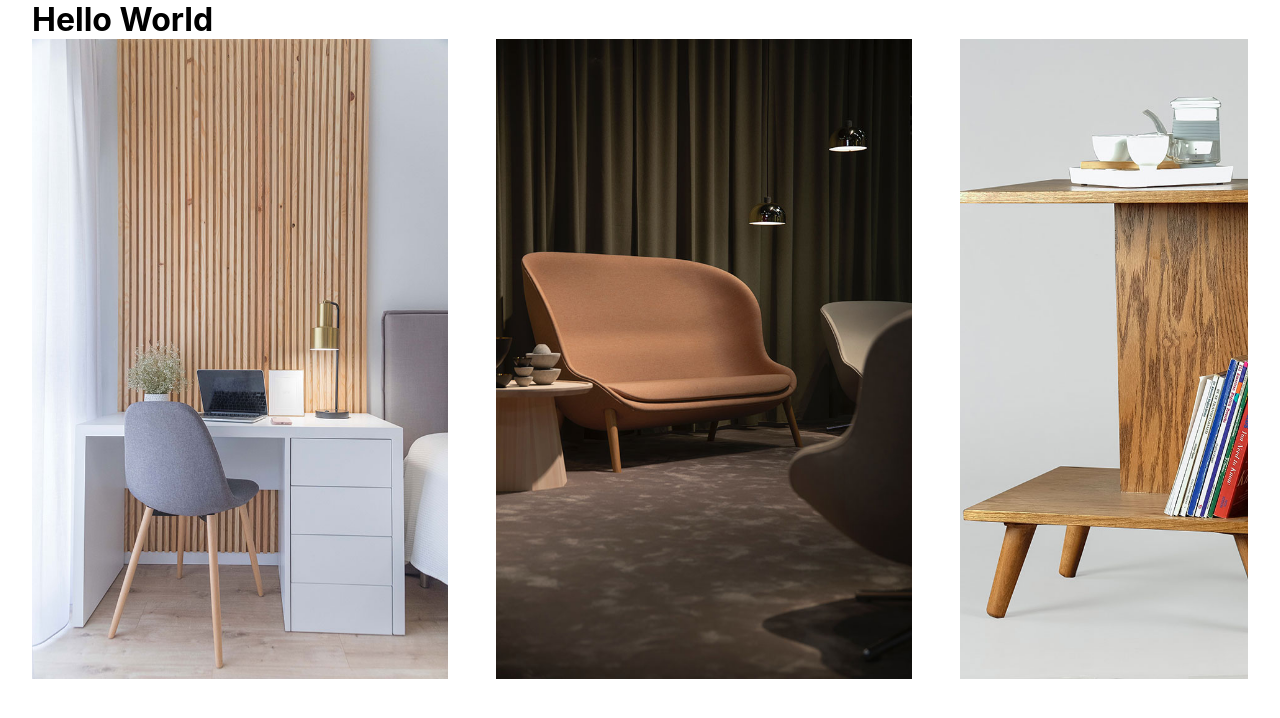
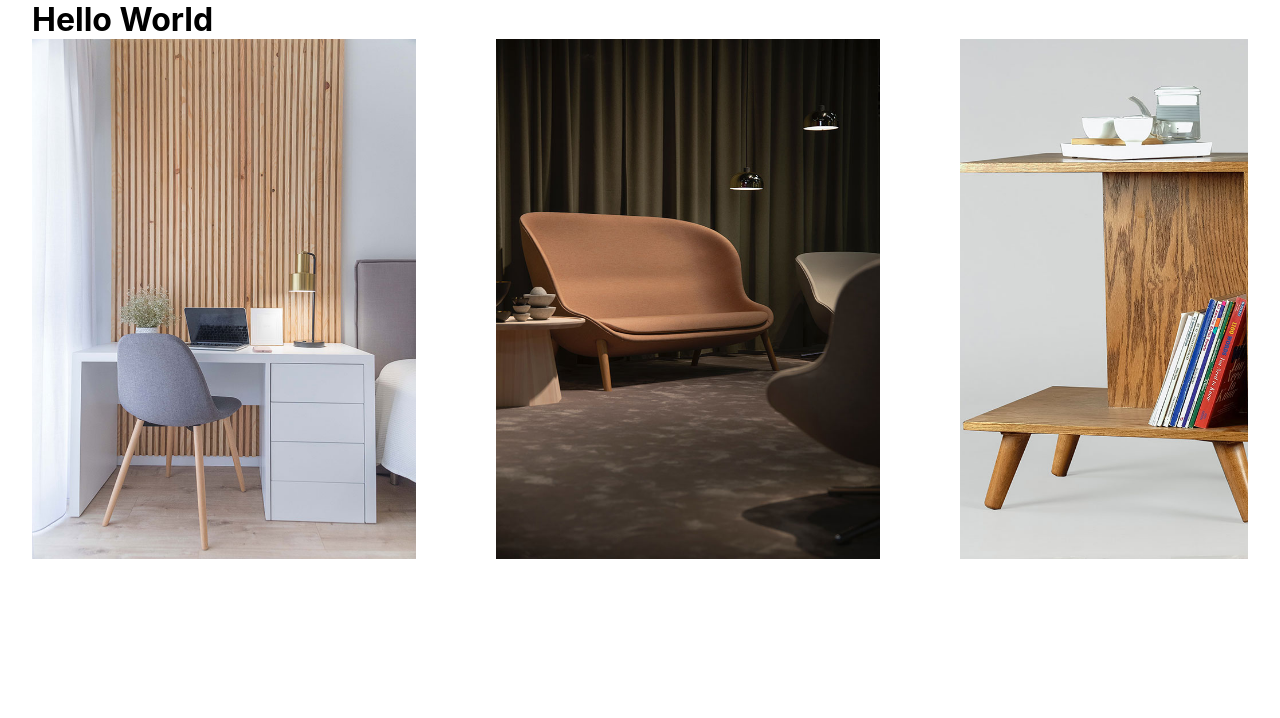
Before and after one commit to mihai-ursu/sidescrolling-gallery, a Next.js app: page / in a window 1280 px wide. Shown: the top 718 px of the page. Built offline with nearby package versions, Linux system fonts and the light colour scheme.

Commit message:
Resized Cards

```diff
--- a/src/components/SidescrollingGallery/SideScrollingGallery.module.scss
+++ b/src/components/SidescrollingGallery/SideScrollingGallery.module.scss
@@ -5,5 +5,5 @@
 .galleryWrapper {
   display: flex;
   width: max-content;
-  gap: 3rem;
+  gap: 5rem;
 }
--- a/src/components/SidescrollingGallery/components/Card/Card.module.scss
+++ b/src/components/SidescrollingGallery/components/Card/Card.module.scss
@@ -1,5 +1,5 @@
 .card {
-  width: 26rem;
-  height: 40rem;
+  width: 24rem;
+  height: 32.5rem;
   position: relative;
 }
```
